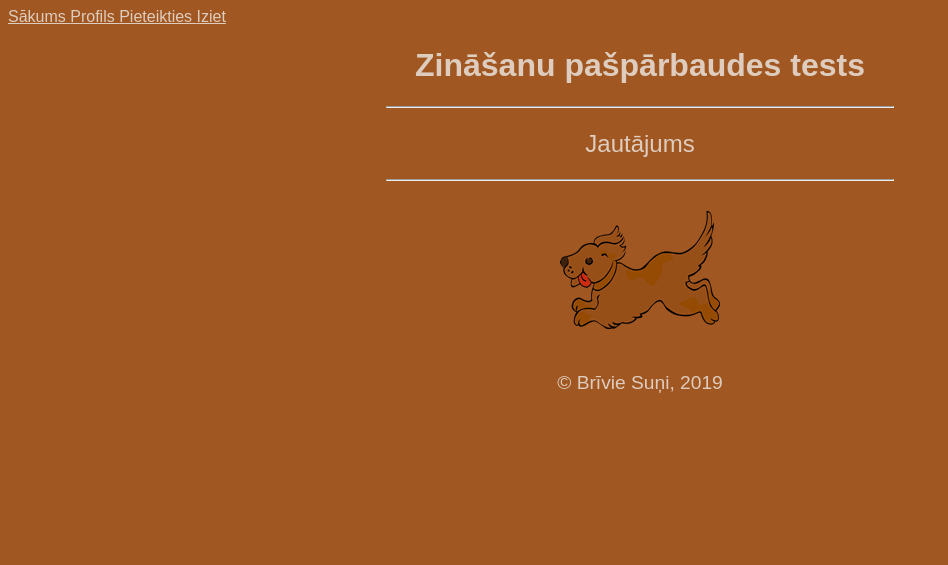
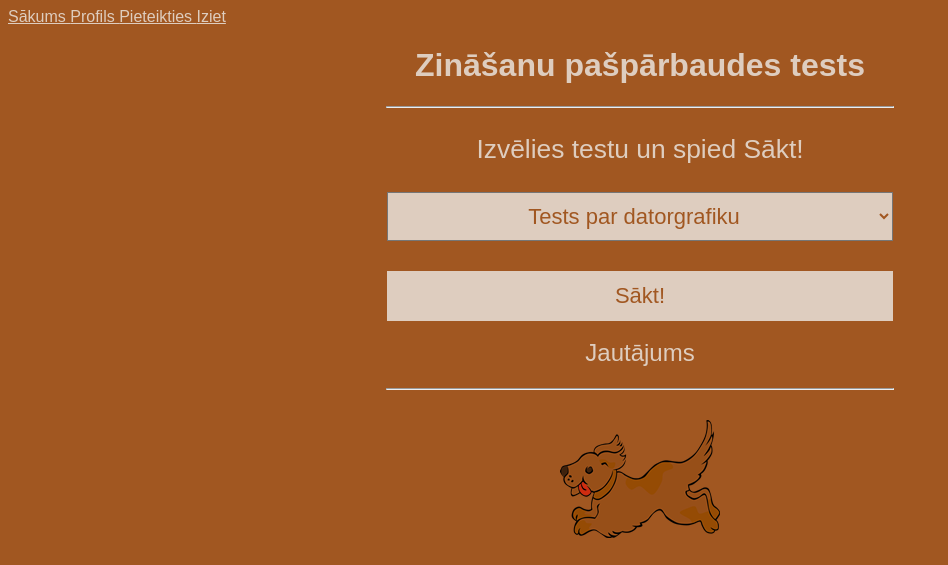
Before and after one commit to juris124/heroku-tests, a Flask app: page /macibas in a window 1280 px wide. Shown: the top 565 px of the page, without its empty margins (0-948 px from the left). Run offline with Flask 2, Linux system fonts and the light colour scheme.

Commit message:
Pagaidu testu izvēle

```diff
--- a/templates/macibas.html
+++ b/templates/macibas.html
@@ -3,4 +3,20 @@
   <h1>Zināšanu pašpārbaudes tests</h1>
   <hr width="40%" />
 </div>
+<div id="sakums">
+  <p>Izvēlies testu un spied Sākt!
+  <form>
+    <select class="izvelne" id="testaIzvele" name="testuIzvele">
+      <option value="0">Tests par datorgrafiku</option>
+      <option value="1">1. tests par HTML pamatiem</option>
+      <option value="2">2. tests par HTML pamatiem</option>
+      <option value="3">Tests par datu drošību</option>
+      <option value="4">Tests par ģeogrāfiju</option>
+      <option value="5">Tests par mērvienībām</option>
+    </select>
+  </form></p>
+  <button class="podzina" onClick="atteloHTML()">
+    Sākt!
+  </button>
+</div>
 {% endblock %}
```
